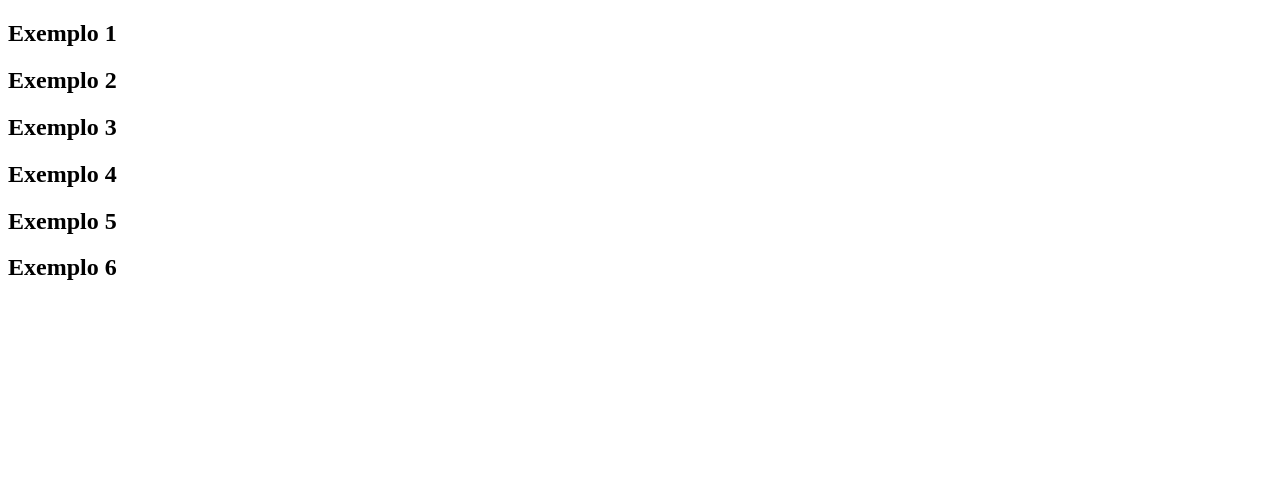
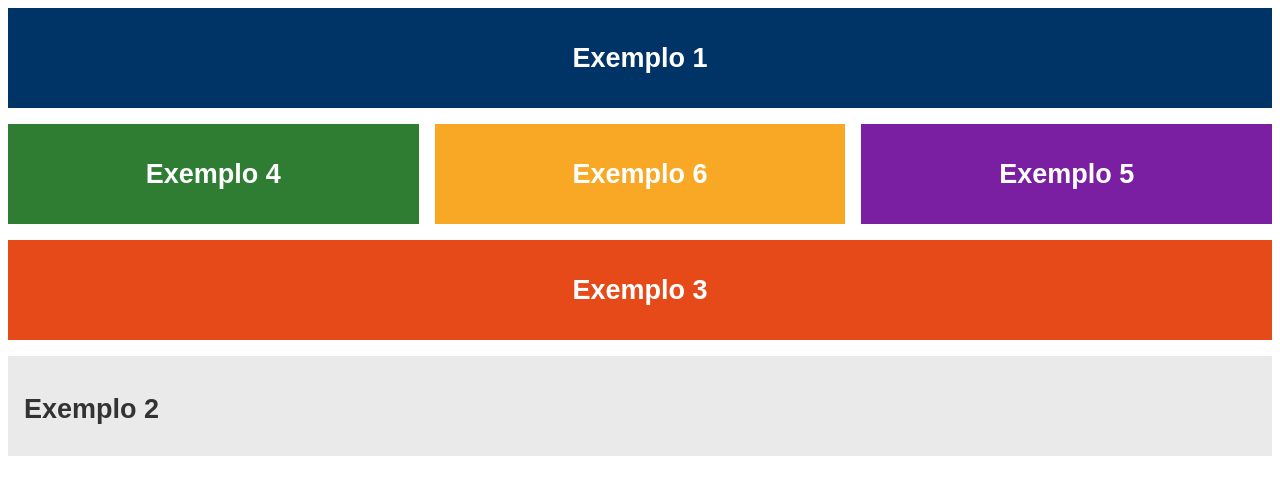
Before and after one commit to JaymeGabriel/Aula-15-2, a plain HTML site: page index.html in a window 1280 px wide. Drawn offline with Linux system fonts and the light colour scheme.

Commit message:
feature: update html

```diff
--- a/index.html
+++ b/index.html
@@ -3,7 +3,7 @@
   <head>
     <title>Exemplo de Box de Cores</title>
     <meta name="viewport" content="width=device-width, initial-scale=1.0" />
-    <link rel="stylesheet" href="css/styles.css">
+  <link rel="stylesheet" href="style.css">
   </head>
   <body>
     <div class="container">
```
